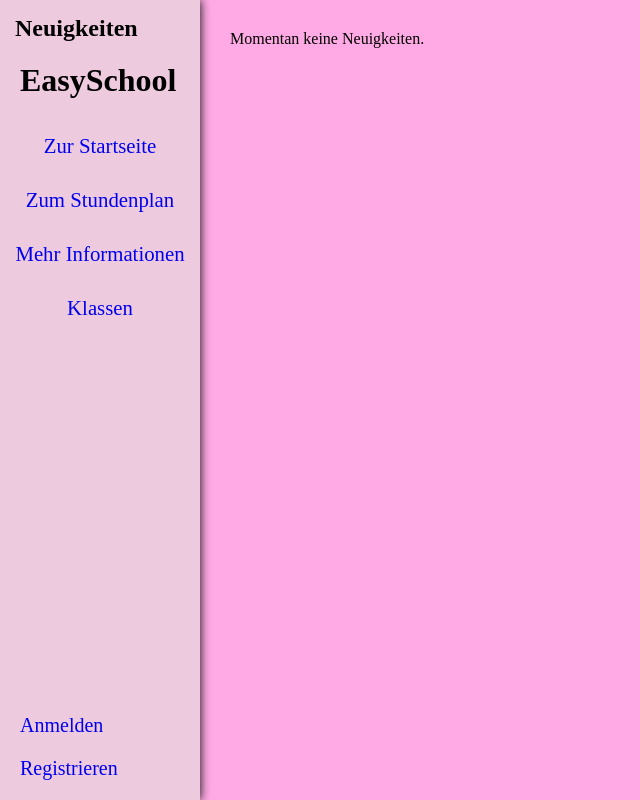
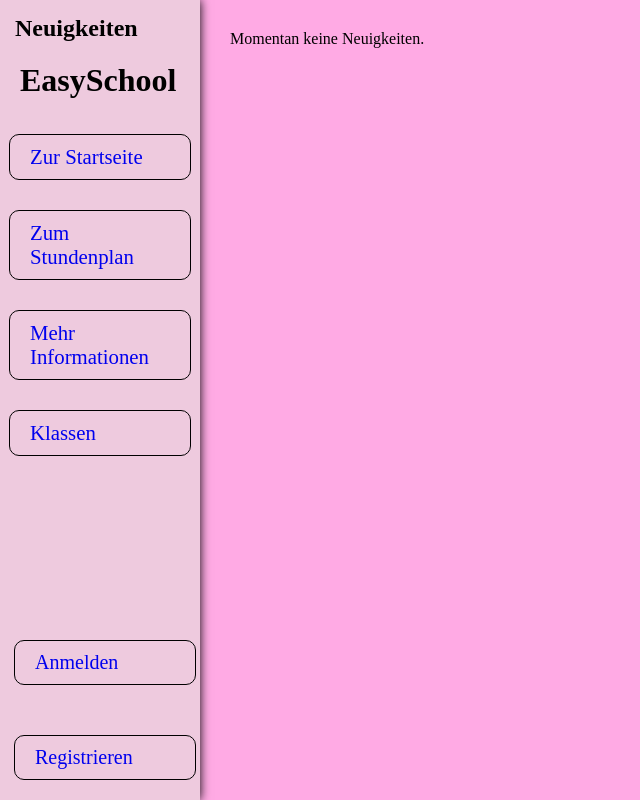
Before and after one commit to Inquisitor-ua/mks933, a Django app: template easyschool/main/templates/main/homepage.html in a window 1280 px wide. Shown: the whole page, without its empty margins (0-640 px from the left). Run offline with Django 5.2, Linux system fonts and the light colour scheme; the template is opened without the code that fills it, so the values that code supplies are empty.

Commit message:
css_homepage

```diff
--- a/easyschool/main/static/main/css/base.css
+++ b/easyschool/main/static/main/css/base.css
@@ -35,6 +35,15 @@ main{
 .nav-href{
     margin: 15px 10px;
     text-decoration: none;
+    border: 1px black solid;
+    border-radius: 10px;
+    transition: all 0.3s ease;
+    padding: 10px 20px;
+    width: 70%;
+}
+
+.nav-href:hover{
+    transform: scale(1.05);
 }
 
 .right_side{
--- a/easyschool/main/templates/main/base.html
+++ b/easyschool/main/templates/main/base.html
@@ -20,13 +20,13 @@
                 <a class="nav-href" href="{% url 'classes' %}">Klassen</a>
             </div>
         </div>
-        <div class="register">
+        <div class="register navigation">
             {% if user.is_authenticated %}
-                <a class="login" href="{% url 'account' %}">Dein Konto</a>
-                <a class="login2" href="{% url 'logout' %}">Ausloggen</a>
+                <a class="login nav-href" href="{% url 'account' %}">Dein Konto</a>
+                <a class="login2 nav-href" href="{% url 'logout' %}">Ausloggen</a>
             {% else %}
-                <a class="login" href="{% url 'login' %}">Anmelden</a>
-                <a class="login2" href="{% url 'register' %}">Registrieren</a>
+                <a class="login nav-href" href="{% url 'login' %}">Anmelden</a>
+                <a class="login2 nav-href" href="{% url 'register' %}">Registrieren</a>
             {% endif %}
         </div>
     </header>
```
